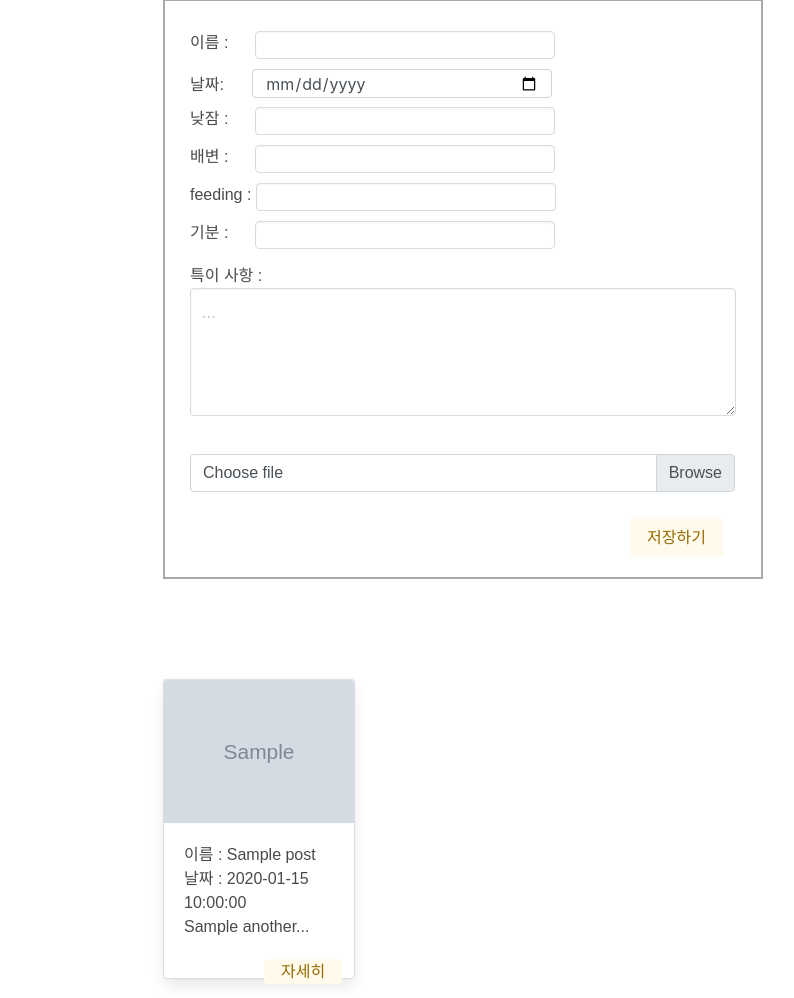
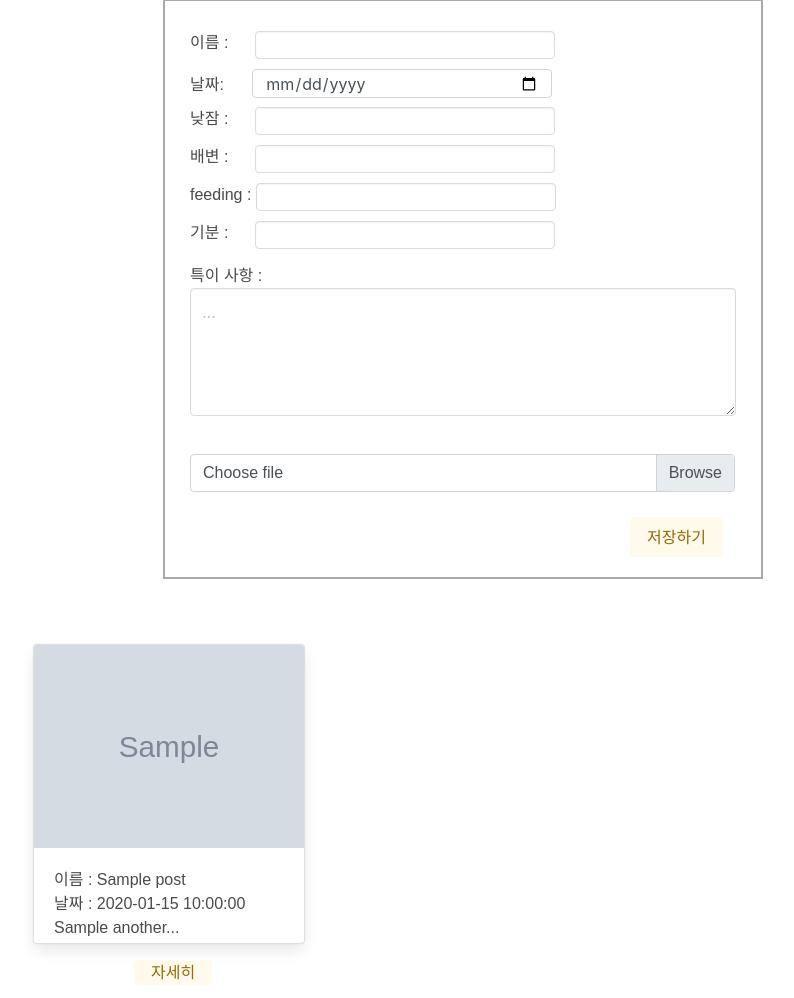
Before and after one commit to holasim91/doggy-note, a Flask app: template templates/index.html in a window 1280 px wide. Shown: the part 276-1274 px from the top of the page, without its empty margins (177-971 px from the left). Run offline with Flask 2, Linux system fonts and the light colour scheme; the template is opened without the code that fills it: most values are stand-ins (such as "Sample title", 1, 10 or a date in 2020); grey boxes marked "Sample" are stand-in pictures; some libraries are stand-ins or nearby versions; some web fonts are replaced.

Commit message:
카드 배열 알려주신 값으로 재수정 했씁니다~~~

```diff
--- a/templates/index.html
+++ b/templates/index.html
@@ -127,8 +127,8 @@
         .cards-box {
             display: flex;
             justify-content: space-between;
-            margin: 0 200px;
-            margin-top: 100px;
+            margin: 0 70px;
+            margin-top: 65px;
             flex-wrap: wrap;
         }
     </style>
@@ -185,7 +185,7 @@
     <div class="card-colums" id="all_posting">
         <div id="card-box" class="cards-box">
             {% for post in posts %}
-                <div class="card" style="width: 12rem; height: 300px;">
+                <div class="card" style="width: 17rem; height: 300px;">
                     <img class="card-img-top" src="static/{{ post.file }}" alt="Card image cap">
                     <div class="card-body">
                         <p class="card-text">
```
